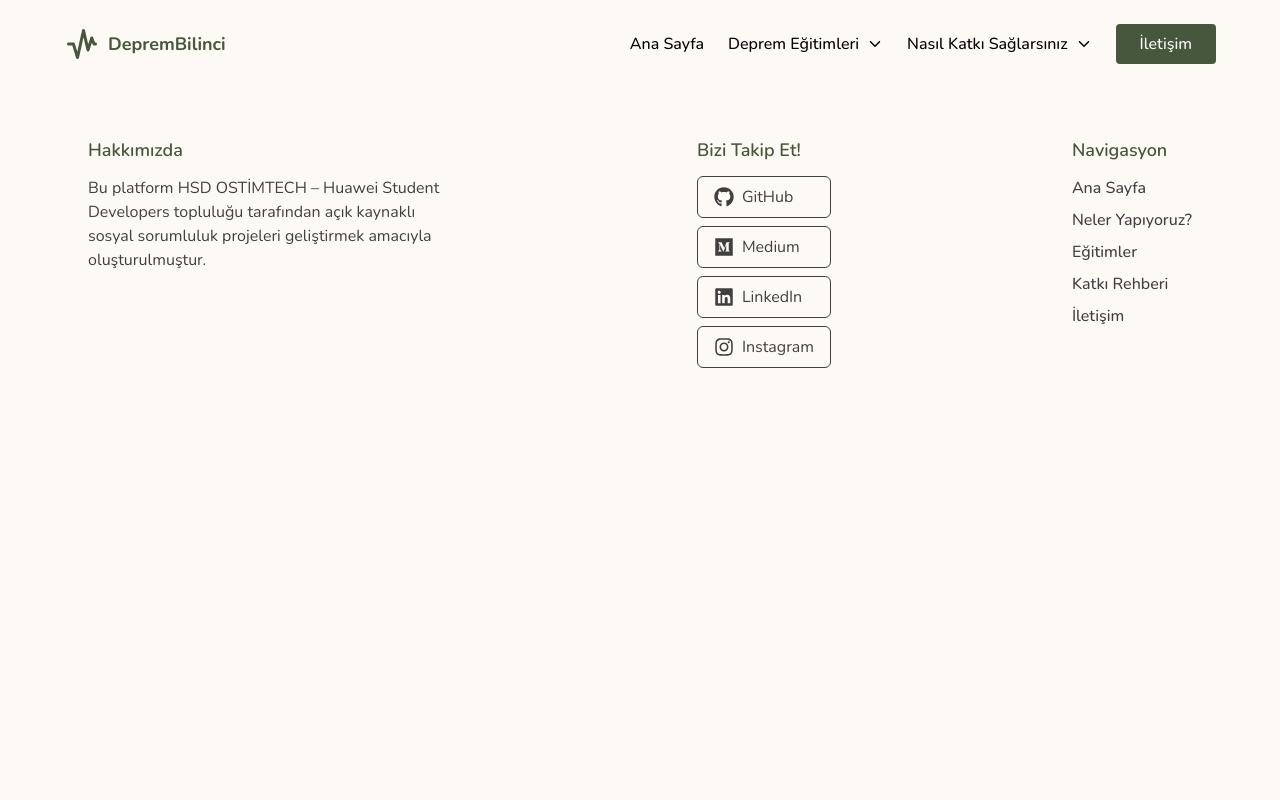
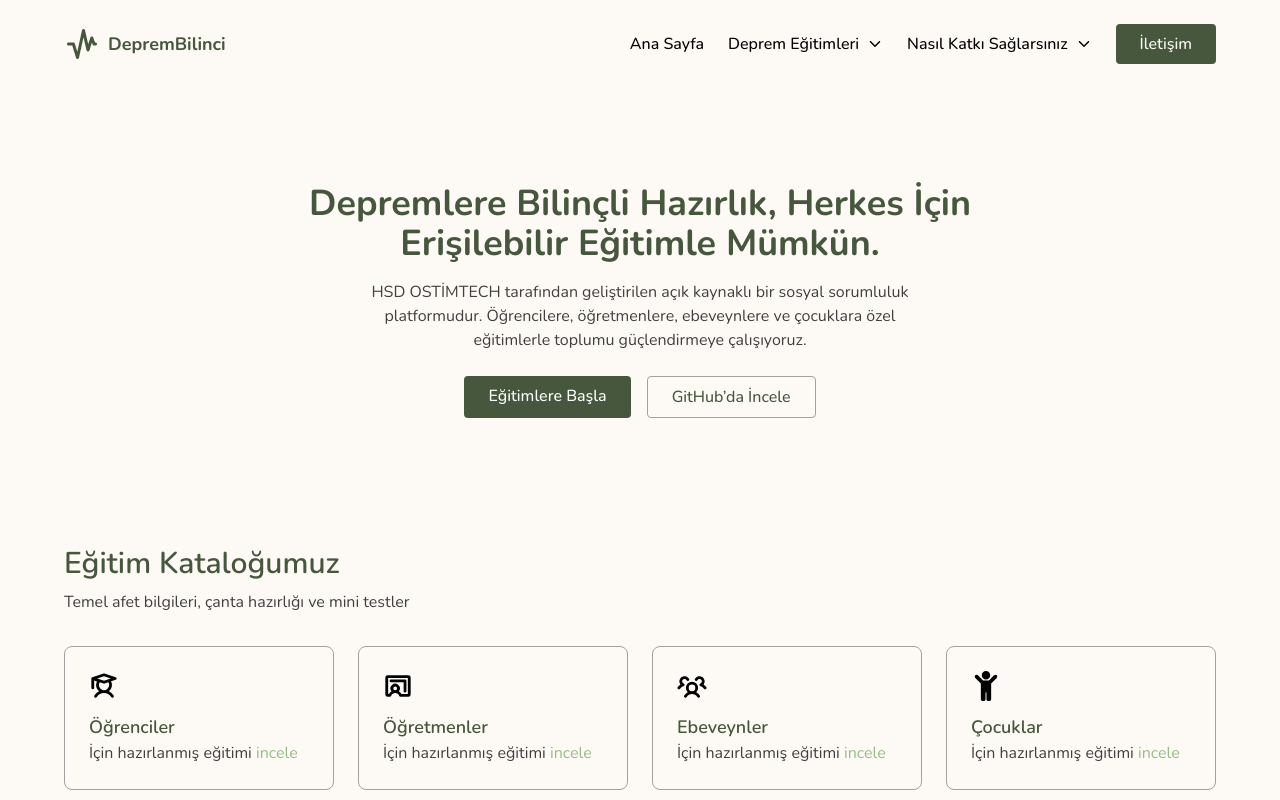
Before and after one commit to HSD-OSTIMTECH/DepremBilinci, a Next.js app: page / in a window 1280 px wide. Shown: the top 800 px of the page. Built offline with nearby package versions, Linux system fonts and the light colour scheme; no server answers.

Commit message:
feat: created index page and githubaction component

```diff
--- /dev/null
+++ b/components/GithubAction.tsx
@@ -0,0 +1,56 @@
+import React, { useEffect, useState } from "react";
+
+// GitHub API'den dönen user tipi
+type GithubUser = {
+  id: number;
+  login: string;
+  avatar_url: string;
+  html_url: string;
+};
+
+const GithubAction: React.FC = () => {
+  const [members, setMembers] = useState<GithubUser[]>([]);
+
+  useEffect(() => {
+    fetch("https://api.github.com/orgs/hsd-ostimtech/members")
+      .then((res) => res.json())
+      .then((data: GithubUser[]) => setMembers(data))
+      .catch((err) => console.error("GitHub verisi alınamadı:", err));
+  }, []);
+
+  return (
+    <div className="px-4 py-12 flex flex-col md:flex-row items-center justify-between">
+
+      {/* Üyelerin avatarları */}
+      <div className="flex flex-wrap gap-4 mb-8">
+        {members.map((member) => (
+          <a
+            key={member.id}
+            href={member.html_url}
+            target="_blank"
+            rel="noopener noreferrer"
+            className="hover:scale-105 transition-transform"
+          >
+            <img
+              src={member.avatar_url}
+              alt={member.login}
+              title={member.login}
+              className="w-16 h-16 rounded-full border"
+            />
+          </a>
+        ))}
+      </div>
+
+      {/* Açıklama */}
+      <div className="md:w-1/2">
+        <h2 className="text-2xl md:text-3xl font-semibold text-primary mb-2">Bu Platform Nedir?</h2>
+        <p className="text-neutral-700">
+          HSD OSTİMTECH tarafından geliştirilen açık kaynaklı bir sosyal sorumluluk platformudur. Afetlere karşı bilinç oluşturmayı amaçlar. Eğitim, test ve sertifika modülleriyle toplumu dijital ortamda güçlendirir. Sol tarafta ise katkı sağlayanları görüyorsunuz.
+        </p>
+      </div>
+
+    </div>
+  );
+};
+
+export default GithubAction;
--- a/pages/index.tsx
+++ b/pages/index.tsx
@@ -1,5 +1,107 @@
+import {
+  PiStudentBold,
+  PiChalkboardTeacherBold,
+  PiUsersThreeBold,
+} from "react-icons/pi";
+import { FaChild } from "react-icons/fa";
+
+import GithubAction from "@/components/GithubAction";
+
 export default function Home() {
   return (
-    <div></div>
+    <div className="my-24">
+
+        {/*Hero Section*/}
+        <section className="flex flex-col items-center justify-center px-4 text-center">
+          <h1 className="text-2xl md:text-4xl font-bold text-primary mb-4">
+            Depremlere Bilinçli Hazırlık, Herkes İçin<br />Erişilebilir Eğitimle Mümkün.
+          </h1>
+
+          <p className="md:text-base text-neutral-700 max-w-xl mb-6">
+            HSD OSTİMTECH tarafından geliştirilen açık kaynaklı bir sosyal sorumluluk platformudur.
+            Öğrencilere, öğretmenlere, ebeveynlere ve çocuklara özel eğitimlerle toplumu güçlendirmeye çalışıyoruz.
+          </p>
+
+          <div className="flex flex-col md:flex-row gap-4">
+            <a
+              href="/egitim/cocuklar"
+              className="bg-primary text-white px-6 py-2 font-medium rounded-sm hover:-translate-y-0.5 transition-all"
+            >
+              Eğitimlere Başla
+            </a>
+            <a
+              href="https://github.com/hsd-ostimtech"
+              target="_blank"
+              rel="noopener noreferrer"
+              className="border border-neutral-400 text-primary px-6 py-2 font-medium rounded-sm hover:-translate-y-0.5 transition-all"
+            >
+              GitHub’da İncele
+            </a>
+          </div>
+        </section>
+
+        {/* Eğitim Kataloğumuz*/}
+        <section className="py-32">
+
+          <h2 className="text-2xl md:text-3xl font-semibold text-primary mb-2">Eğitim Kataloğumuz</h2>
+          <p className="text-neutral-700 mb-8">
+            Temel afet bilgileri, çanta hazırlığı ve mini testler
+          </p>
+
+          <div className="grid grid-cols-1 sm:grid-cols-2 md:grid-cols-4 gap-6">
+            {/* Öğrenciler */}
+            <div className="border border-neutral-400 rounded-lg p-6">
+              <PiStudentBold className="text-3xl mb-3" />
+              <h3 className="text-lg font-semibold text-primary">Öğrenciler</h3>
+              <p className="text-neutral-700">
+                İçin hazırlanmış eğitimi{" "}
+                <a href="/egitim/ogrenciler" className="text-sage hover:underline">
+                  incele
+                </a>
+              </p>
+            </div>
+
+            {/* Öğretmenler */}
+            <div className="border border-neutral-400 rounded-lg p-6">
+              <PiChalkboardTeacherBold className="text-3xl mb-3" />
+              <h3 className="text-lg font-semibold text-primary">Öğretmenler</h3>
+              <p className="text-neutral-700">
+                İçin hazırlanmış eğitimi{" "}
+                <a href="/egitim/ogretmenler" className="text-sage hover:underline">
+                  incele
+                </a>
+              </p>
+            </div>
+
+            {/* Ebeveynler */}
+            <div className="border border-neutral-400 rounded-lg p-6">
+              <PiUsersThreeBold className="text-3xl mb-3" />
+              <h3 className="text-lg font-semibold text-primary">Ebeveynler</h3>
+              <p className="text-neutral-700">
+                İçin hazırlanmış eğitimi{" "}
+                <a href="/egitim/ebeveynler" className="text-sage hover:underline">
+                  incele
+                </a>
+              </p>
+            </div>
+
+            {/* Çocuklar */}
+            <div className="border border-neutral-400 rounded-lg p-6">
+              <FaChild className="text-3xl mb-3" />
+              <h3 className="text-lg font-semibold text-primary">Çocuklar</h3>
+              <p className="text-neutral-700">
+                İçin hazırlanmış eğitimi{" "}
+                <a href="/egitim/cocuklar" className="text-sage hover:underline">
+                  incele
+                </a>
+              </p>
+            </div>
+          </div>
+        </section>
+
+        {/*Bu Platform Nedir?*/}
+        <GithubAction/>
+
+    </div>
   );
 }
```
